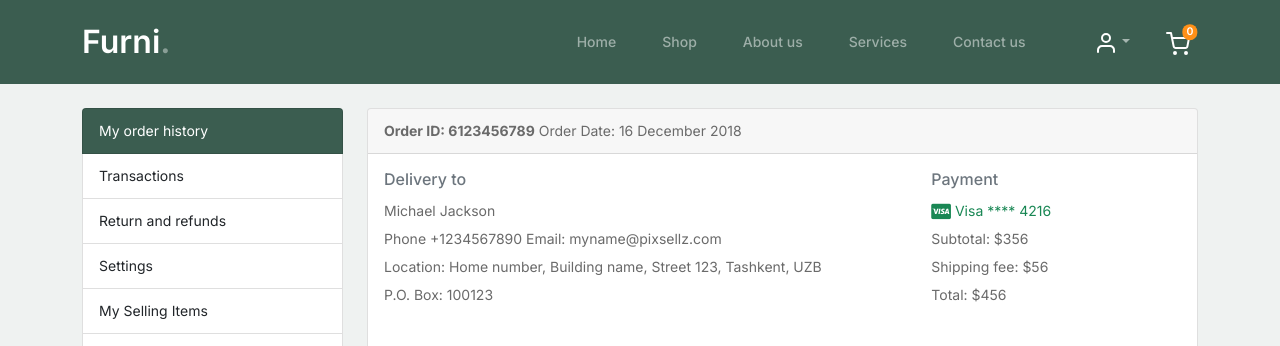
After one commit to iramamy/FurnitureStore, a Django app: page /accounts/dashboard/ in a window 1280 px wide. The commit adds this page. Shown: the top 346 px of the page. Run offline with Django 5.2, Linux system fonts and the light colour scheme; a user stored in the database is signed in; data comes from the database, SQL or seed files in the repository; both versions use the stored data as it was after the commit; some libraries are stand-ins or nearby versions.

Commit message:
start dashboard views

```diff
--- a/accounts/urls.py
+++ b/accounts/urls.py
@@ -7,6 +7,8 @@ urlpatterns = [
     path("signin/", views.signin, name='signin'),
     path("signout/", views.signout, name='signout'),
 
-    path("/activate/<uidb64>/<token>/", views.activate, name='activate'),
+    path("activate/<uidb64>/<token>/", views.activate, name='activate'),
+    path("dashboard/", views.dashboard, name='dashboard'),
+
 
 ]
--- a/accounts/views.py
+++ b/accounts/views.py
@@ -121,3 +121,8 @@ def signout(request):
     messages.success(request, "You are logged out!")
 
     return redirect('signin')
+
+
+@login_required(login_url='signin')
+def dashboard(request):
+    return render(request, 'accounts/dashboard.html')
--- a/cart/views.py
+++ b/cart/views.py
@@ -1,5 +1,6 @@
 from django.shortcuts import render, redirect, get_object_or_404
 from django.core.exceptions import ObjectDoesNotExist
+from django.contrib.auth.decorators import login_required
 from shop.models import Product
 from .models import Cart, CartItem
 
@@ -56,6 +57,8 @@ def remove_cart_item(request, product_id):
 
     return  redirect('cart')
 
+
+@login_required(login_url='signin')
 def cart(request, total=0, quantity=0, cart_items=None):
     tax, grand_total        = 0, 0
     try:
--- a/funi/static/css/style.css
+++ b/funi/static/css/style.css
@@ -180,6 +180,51 @@ a {
 }
 
 /* ##################################################################### */
+
+.custom-btn {
+  font-weight: 300;
+  padding: 3px 12px;
+  border-radius: 30px;
+  color: #ffffff;
+  background: transparent; /* Set background to transparent */
+  border: 1px solid #2f2f2f; /* Set default border color */
+  text-decoration: none;
+}
+
+.custom-btn-outline-primary {
+  color: #2f2f2f;
+  border-color: #2f2f2f;
+}
+.custom-active{
+  background-color: #3b5d50;
+  color: #ffffff;
+}
+
+.custom-btn-outline-primary:hover {
+  color: #fff;
+  background-color: #2f2f2f;
+  border-color: #2f2f2f;
+}
+
+.custom-btn-outline-primary:active,
+.custom-btn-outline-primary.active,
+.custom-btn-outline-primary.dropdown-toggle.show,
+.btn-check:checked+.custom-btn-outline-primary {
+  color: #fff;
+  background-color: #2f2f2f;
+  border-color: #2f2f2f;
+}
+
+.custom-btn-outline-primary.disabled,
+.custom-btn-outline-primary:disabled {
+  color: #0d6efd;
+  background-color: transparent;
+}
+.custom-dropdown-item.active,
+.custom-dropdown-item:active {
+  color: #fff;
+  background-color: #2f2f2f;/* Change background color when clicked */
+}
 
 .btn {
   font-weight: 600;
--- /dev/null
+++ b/templates/accounts/dashboard.html
@@ -0,0 +1,83 @@
+{% extends 'base.html' %}
+{% load static %}
+
+{% block content %}
+
+<!-- ========================= SECTION CONTENT ========================= -->
+<section class="section-conten padding-y bg">
+
+    <div class="container my-4">
+        <div class="row">
+        <aside class="col-md-3">
+            <!--   SIDEBAR   -->
+            <ul class="list-group">
+                <a class="list-group-item custom-active" href="#"> My order history </a>
+                <a class="list-group-item" href="#"> Transactions </a>
+                <a class="list-group-item" href="#"> Return and refunds </a>
+                <a class="list-group-item" href="#">Settings </a>
+                <a class="list-group-item" href="#"> My Selling Items </a>
+                <a class="list-group-item" href="#"> Received orders </a>
+            </ul>
+            <br>
+            <a class="btn btn-light btn-block" href="{% url 'signout' %}"> <i class="fa fa-power-off"></i> <span class="text">Log out</span> </a>
+            <!--   SIDEBAR .//END   -->
+        </aside>
+
+        <main class="col mb-5">
+            <article class="card">
+            <header class="card-header">
+                <strong class="d-inline-block mr-3">Order ID: 6123456789</strong>
+                <span>Order Date: 16 December 2018</span>
+            </header>
+            <div class="card-body">
+                <div class="row">
+                    <div class="col-md-8">
+                        <h6 class="text-muted">Delivery to</h6>
+                        <p>Michael Jackson <br>
+                        Phone +1234567890 Email: myname@pixsellz.com <br>
+                        Location: Home number, Building name, Street 123,  Tashkent, UZB <br>
+                        P.O. Box: 100123
+                         </p>
+                    </div>
+                    <div class="col-md-4">
+                        <h6 class="text-muted">Payment</h6>
+                        <span class="text-success">
+                            <i class="fab fa-lg fa-cc-visa"></i>
+                            Visa  **** 4216
+                        </span>
+                        <p>Subtotal: $356 <br>
+                         Shipping fee:  $56 <br>
+                         <span class="b">Total:  $456 </span>
+                        </p>
+                    </div>
+                </div> <!-- row.// -->
+            </div> <!-- card-body .// -->
+            <div class="table-responsive">
+                <table class="table">
+                    <tr>
+                        <td width="65">
+                            <img src="../images/items/1.jpg" class="img-xs border">
+                        </td>
+                        <td>
+                            <p class="title mb-0">Product name goes here </p>
+                            <var class="price text-muted">USD 145</var>
+                        </td>
+                        <td> Seller <br> Nike clothing </td>
+                        <td width="250" class="pt-3">
+                            <a href="#" class="custom-btn custom-btn-outline-primary">Track order</a>
+                            <a href="#" class="custom-btn custom-btn-outline-primary"> Details </a> </td>
+                    </tr>
+
+                </table>
+            </div> <!-- table-responsive .end// -->
+            </article> <!-- order-group.// -->
+        </main>
+    </div> <!-- row.// -->
+</div>
+
+
+    </section>
+    <!-- ========================= SECTION CONTENT END// ========================= -->
+
+
+{% endblock %}
--- a/templates/includes/navbar.html
+++ b/templates/includes/navbar.html
@@ -40,8 +40,8 @@
                         </a>
                         <div class="dropdown-menu">
                             <a class="dropdown-item disabled" href="#" disable>{{ user.first_name }}</a>
-                            <a class="dropdown-item" href="#">Dashboard</a>
-                            <a class="dropdown-item" href="{% url 'signout' %}">Sign out</a>
+                            <a class="dropdown-item custom-dropdown-item" href="{% url 'dashboard' %}">Dashboard</a>
+                            <a class="dropdown-item custom-dropdown-item" href="{% url 'signout' %}">Sign out</a>
                         </div>
                     </div>
                 </li>
```
Also changed, not shown: db.sqlite3.
